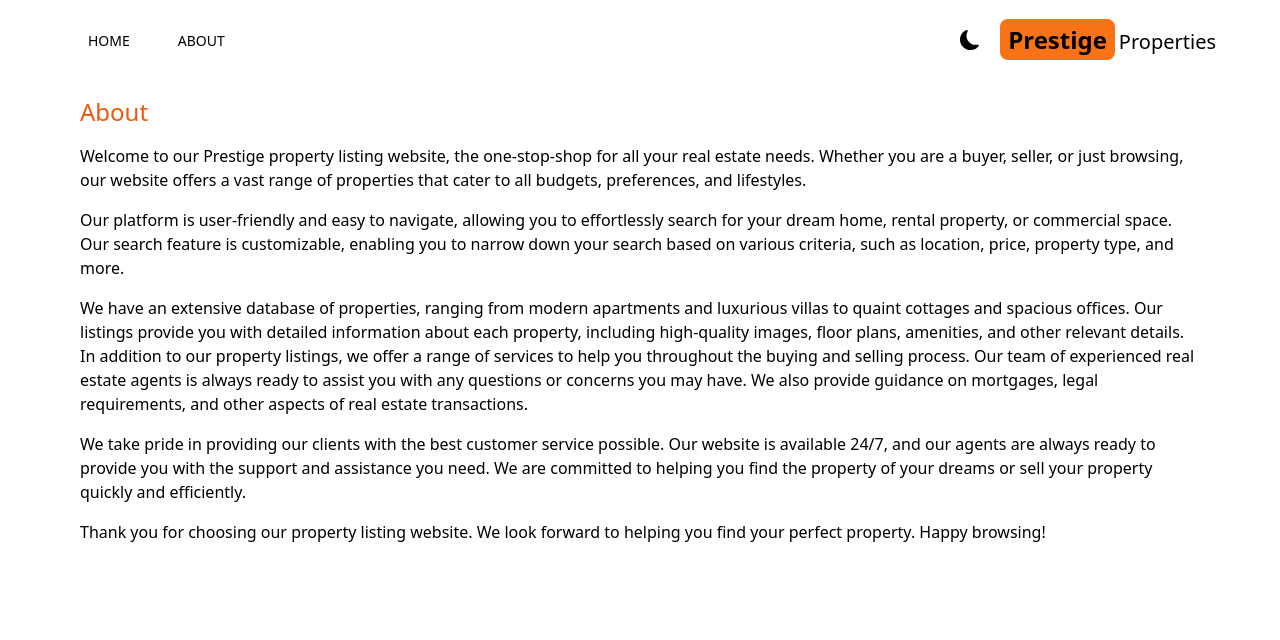
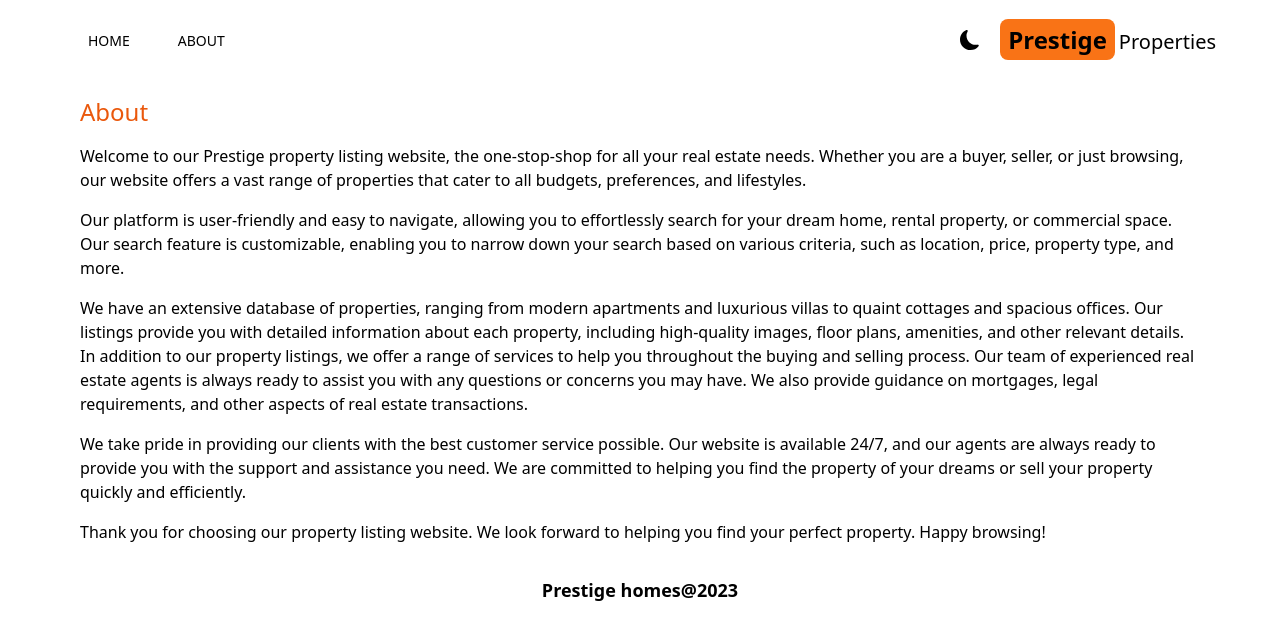
Before and after one commit to mbuimbogo/Prestige-listing, a Next.js app: page /about in a window 1280 px wide. Shown: the top 640 px of the page. Built offline with nearby package versions, Linux system fonts and the light colour scheme.

Commit message:
Add a simple footer

```diff
--- a/src/app/layout.js
+++ b/src/app/layout.js
@@ -1,3 +1,4 @@
+import Footer from "@/components/Footer";
 import Header from "@/components/Header";
 import "./globals.css";
 import Providers from "./Providers";
@@ -17,6 +18,7 @@ export default function RootLayout({ children }) {
         <Providers>
           <Header />
           {children}
+          <Footer/>
         </Providers>
       </body>
     </html>
--- a/src/app/page.js
+++ b/src/app/page.js
@@ -30,7 +30,7 @@ export default function Home() {
   }, []);
 
   return (
-    <div>
+    <div className='pb-34'>
       <Result properties={properties}/>
 
     </div>
--- /dev/null
+++ b/src/components/Footer.jsx
@@ -0,0 +1,9 @@
+import React from 'react'
+
+export default function Footer() {
+  return (
+    <div className='flex justify-center items-center text-lg p-4 font-bold'>
+      <p>Prestige homes@2023</p>
+    </div>
+  )
+}
```
